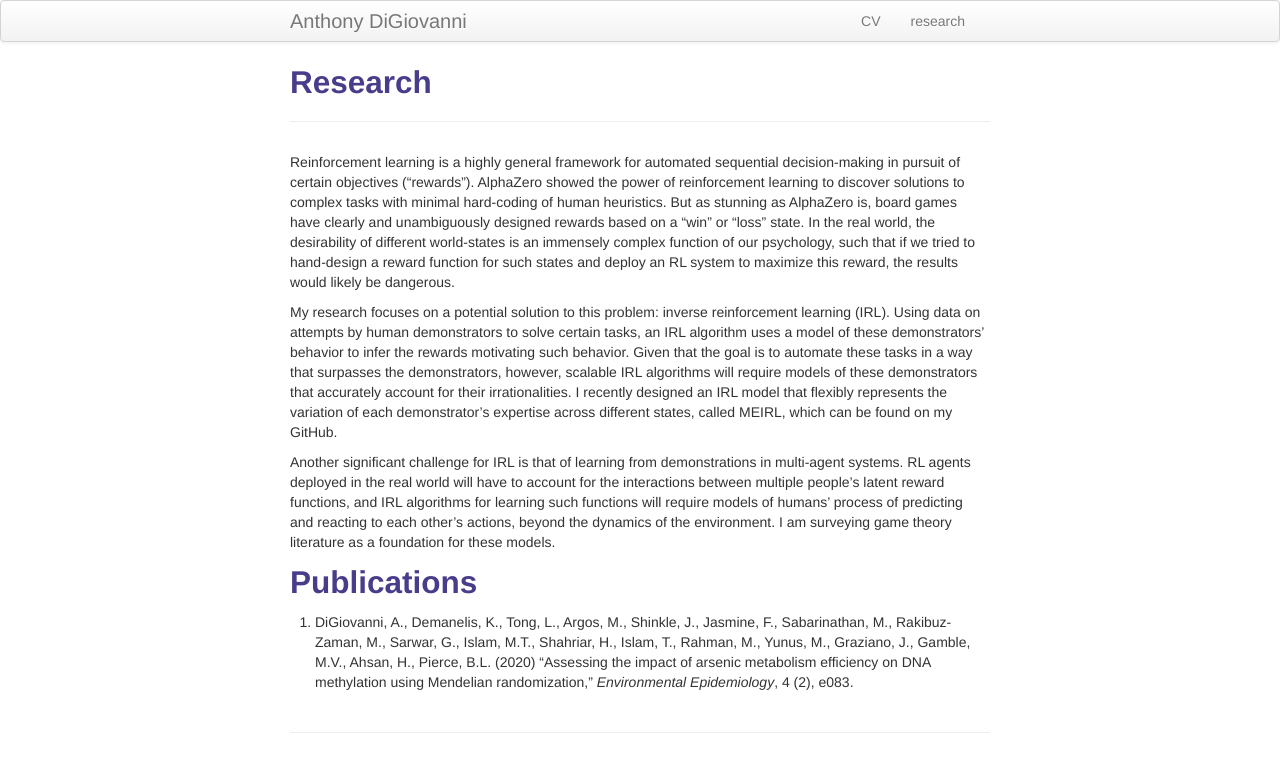
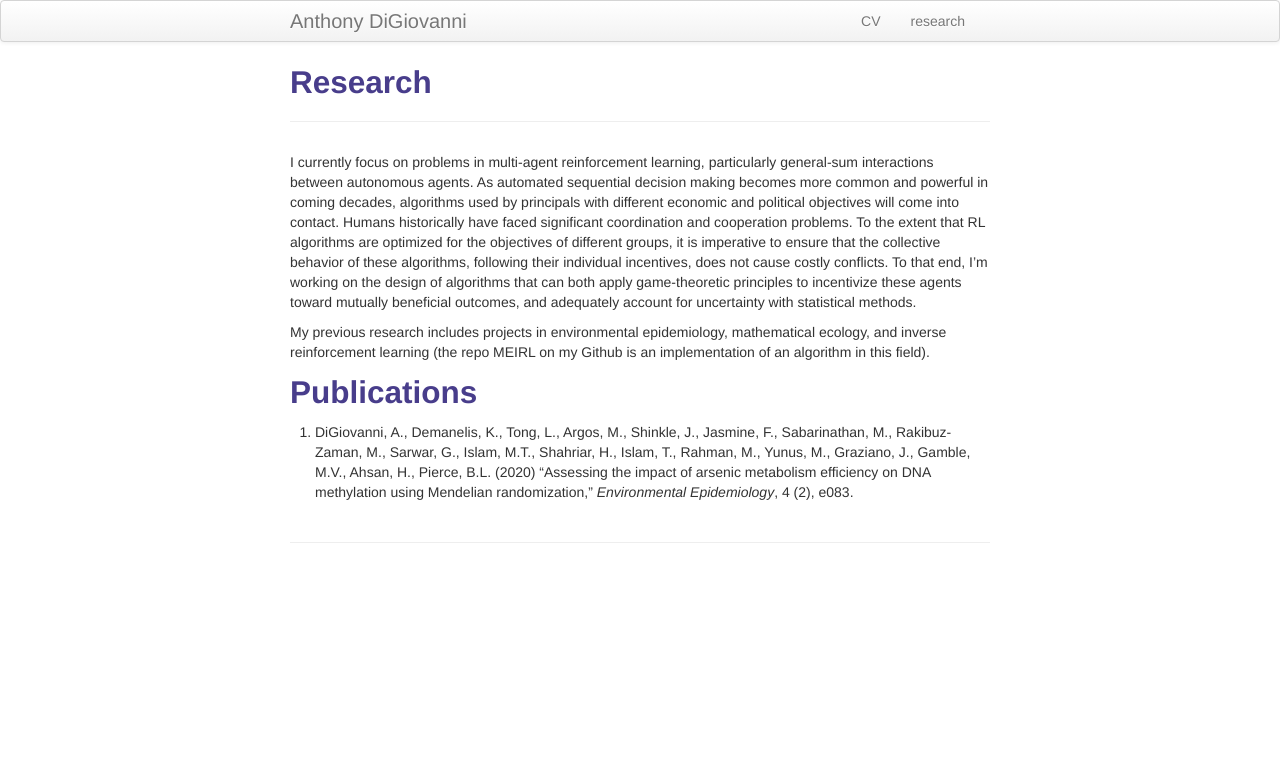
Before and after one commit to digiovannia/digiovannia.github.io, a Jekyll site: the page built from pages/research.md, in a window 1280 px wide. Shown: the top 772 px of the page. Built offline with Jekyll 4.4.1, drawn with Linux system fonts in a browser that asks for light colours.

Commit message:
research update nov 2020

```diff
--- a/pages/research.md
+++ b/pages/research.md
@@ -4,11 +4,9 @@ title: Research
 description: Anthony DiGiovanni's research
 ---
 
-Reinforcement learning is a highly general framework for automated sequential decision-making in pursuit of certain objectives ("rewards"). AlphaZero showed the power of reinforcement learning to discover solutions to complex tasks with minimal hard-coding of human heuristics. But as stunning as AlphaZero is, board games have clearly and unambiguously designed rewards based on a "win" or "loss" state. In the real world, the desirability of different world-states is an immensely complex function of our psychology, such that if we tried to hand-design a reward function for such states and deploy an RL system to maximize this reward, the results would likely be dangerous.
+I currently focus on problems in multi-agent reinforcement learning, particularly general-sum interactions between autonomous agents. As automated sequential decision making becomes more common and powerful in coming decades, algorithms used by principals with different economic and political objectives will come into contact. Humans historically have faced significant coordination and cooperation problems. To the extent that RL algorithms are optimized for the objectives of different groups, it is imperative to ensure that the collective behavior of these algorithms, following their individual incentives, does not cause costly conflicts. To that end, I'm working on the design of algorithms that can both apply game-theoretic principles to incentivize these agents toward mutually beneficial outcomes, and adequately account for uncertainty with statistical methods.
 
-My research focuses on a potential solution to this problem: inverse reinforcement learning (IRL). Using data on attempts by human demonstrators to solve certain tasks, an IRL algorithm uses a model of these demonstrators' behavior to infer the rewards motivating such behavior. Given that the goal is to automate these tasks in a way that surpasses the demonstrators, however, scalable IRL algorithms will require models of these demonstrators that accurately account for their irrationalities. I recently designed an IRL model that flexibly represents the variation of each demonstrator's expertise across different states, called MEIRL, which can be found on my GitHub.
-
-Another significant challenge for IRL is that of learning from demonstrations in multi-agent systems. RL agents deployed in the real world will have to account for the interactions between multiple people's latent reward functions, and IRL algorithms for learning such functions will require models of humans' process of predicting and reacting to each other's actions, beyond the dynamics of the environment. I am surveying game theory literature as a foundation for these models.
+My previous research includes projects in environmental epidemiology, mathematical ecology, and inverse reinforcement learning (the repo MEIRL on my Github is an implementation of an algorithm in this field).
 
 ## Publications
 
```
